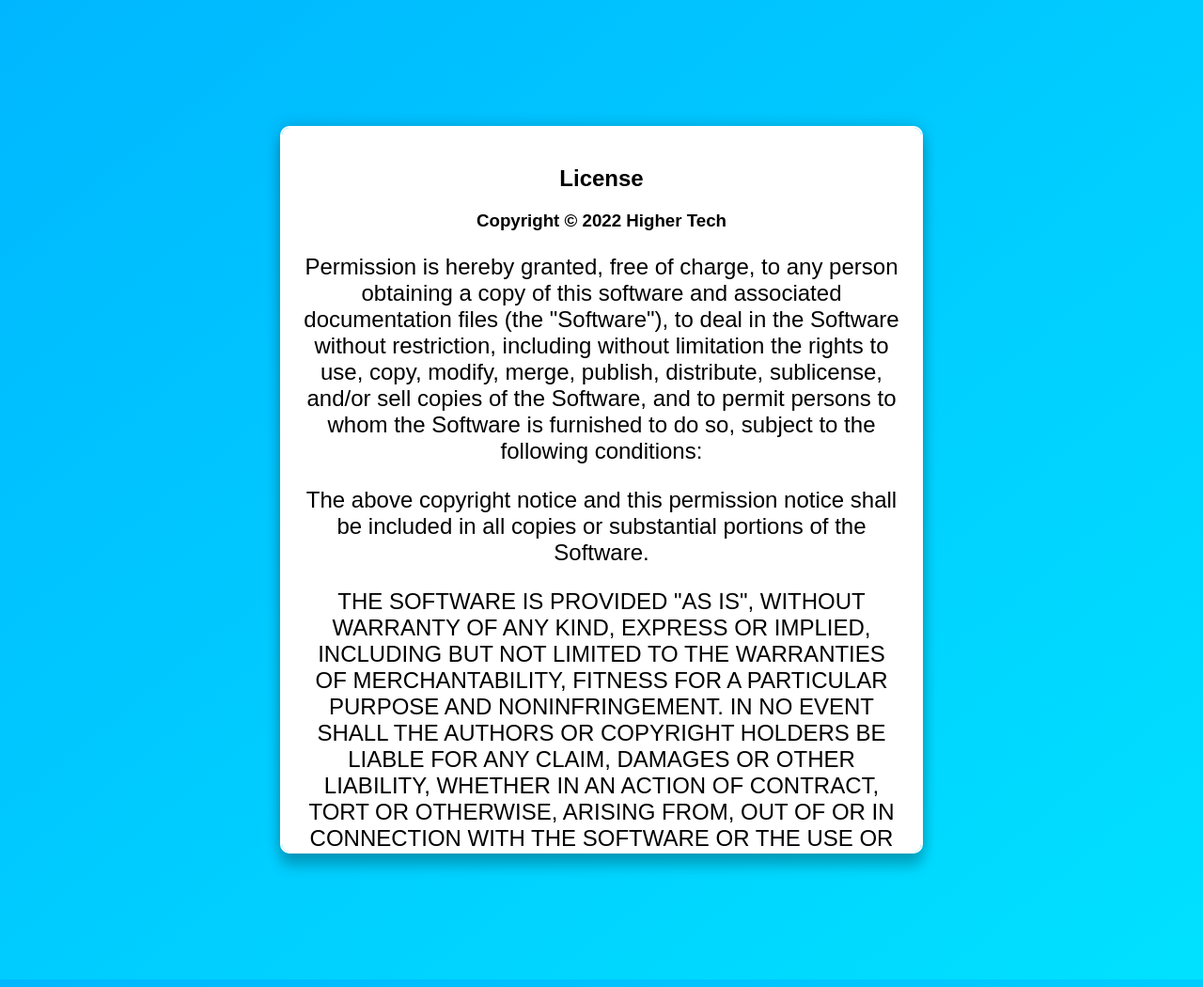
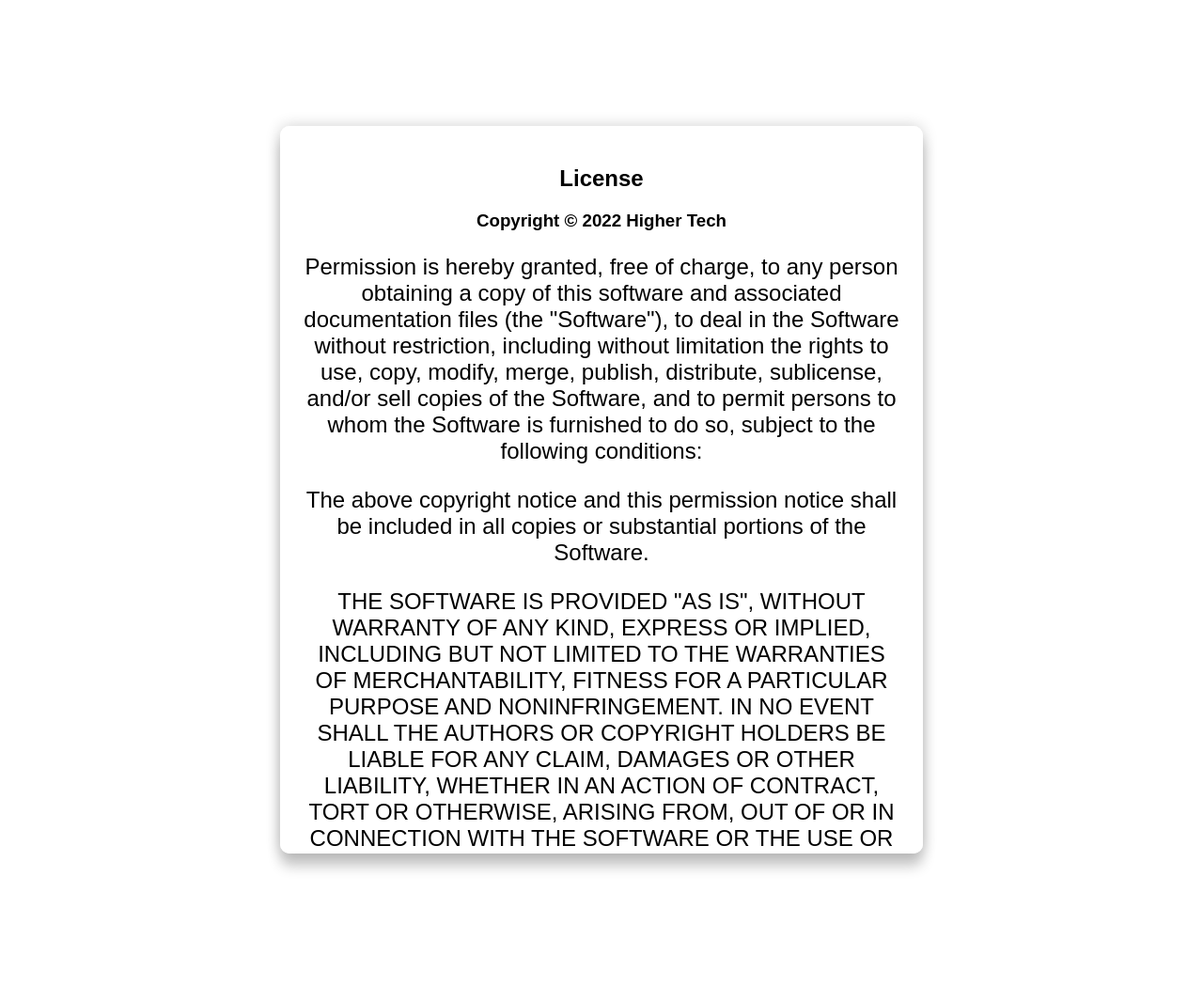
Before and after one commit to HigheriTech/HigheriTech.github.io, a PHP site: page /LICENSE.html in a window 1280 px wide. Shown: the whole page at 94% size. Run offline with PHP 8.4, Linux system fonts and the light colour scheme.

Commit message:
Update style.css

```diff
--- a/style.css
+++ b/style.css
@@ -4,7 +4,7 @@
 }
 
 html {
-  background-image: linear-gradient(to bottom right, #00b7ff, #00e1ff);
+  background-image: /img/bgr.jpg;
 }
 
 html,
@@ -15,7 +15,7 @@ body {
 }
 
 a.link {
-  color: #0091ff;
+  color: #0078d7;
 }
 
 .left {
```
